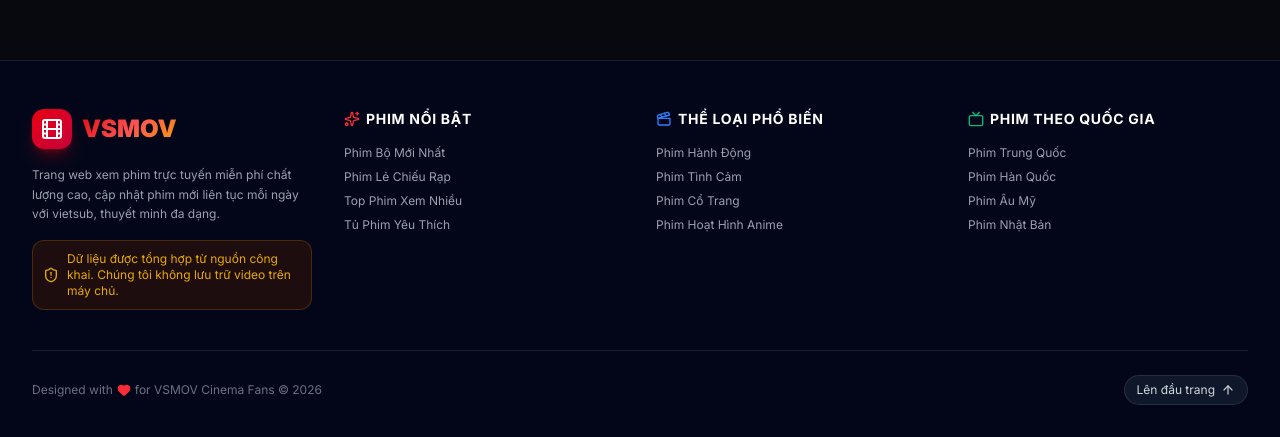
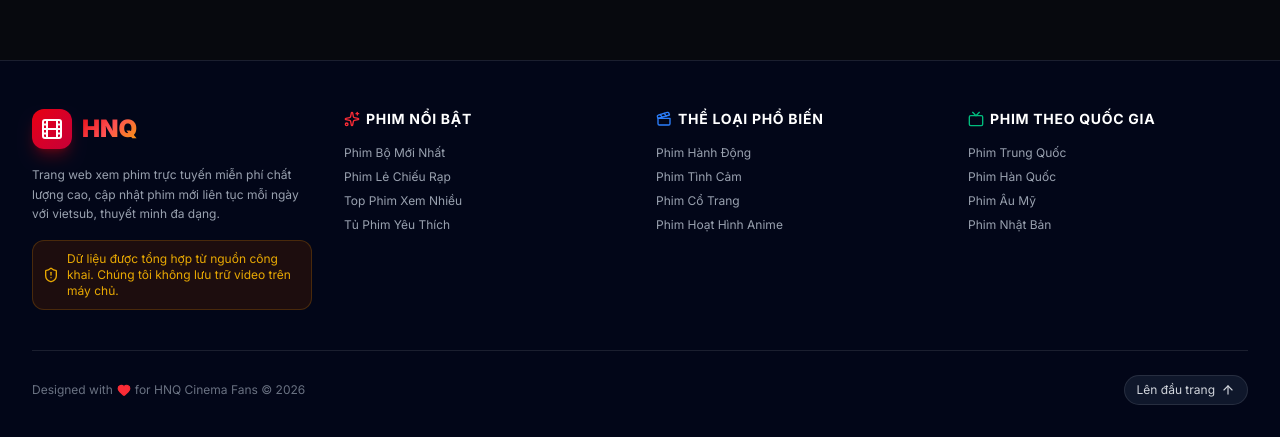
Before and after one commit to hoquan2007/Web-xem-phim, a Next.js app: page / in a window 1280 px wide. Shown: the part 820-1257 px from the top of the page. Built offline with nearby package versions, Linux system fonts and the light colour scheme; no server answers.

Commit message:
chore: rename brand from VSMOV to HNQ

```diff
--- a/src/app/layout.tsx
+++ b/src/app/layout.tsx
@@ -11,12 +11,12 @@ const inter = Inter({
 });
 
 export const metadata: Metadata = {
-  title: 'VSMOV - Web Xem Phim Trực Tuyến HD Vietsub Miễn Phí',
+  title: 'HNQ - Web Xem Phim Trực Tuyến HD Vietsub Miễn Phí',
   description:
     'Xem phim trực tuyến miễn phí chất lượng HD, phim bộ Trung Quốc, Hàn Quốc, phim lẻ chiếu rạp, anime hoạt hình chọn lọc mượt mà nhất.',
-  keywords: ['xem phim', 'phim vietsub', 'phim bo', 'phim le', 'vsmov', 'phim thuyet minh', 'xem phim online'],
+  keywords: ['xem phim', 'phim vietsub', 'phim bo', 'phim le', 'hnq', 'phim thuyet minh', 'xem phim online'],
   openGraph: {
-    title: 'VSMOV - Web Xem Phim Trực Tuyến HD Vietsub Miễn Phí',
+    title: 'HNQ - Web Xem Phim Trực Tuyến HD Vietsub Miễn Phí',
     description: 'Trang xem phim vietsub chất lượng cao, cập nhật phim mới nhất mỗi ngày.',
     type: 'website',
   },
--- a/src/components/home/HeroBanner.tsx
+++ b/src/components/home/HeroBanner.tsx
@@ -133,7 +133,7 @@ export const HeroBanner: React.FC<HeroBannerProps> = ({ movies }) => {
           <p className="text-xs sm:text-sm text-slate-300/90 font-normal line-clamp-2 sm:line-clamp-3 leading-relaxed max-w-xl">
             {currentMovie.content
               ? currentMovie.content.replace(/<[^>]*>?/gm, '')
-              : `Khám phá ngay bộ phim ${currentMovie.name} (${currentMovie.origin_name}) vietsub chất lượng cao HD 4K trên VSMOV!`}
+              : `Khám phá ngay bộ phim ${currentMovie.name} (${currentMovie.origin_name}) vietsub chất lượng cao HD 4K trên HNQ!`}
           </p>
 
           {/* RoPhim Style Action Buttons Row: Big Round Yellow Play | Heart | Info */}
--- a/src/components/layout/Footer.tsx
+++ b/src/components/layout/Footer.tsx
@@ -20,7 +20,7 @@ export default function Footer() {
               <div className="w-10 h-10 rounded-xl bg-gradient-to-br from-red-600 to-rose-700 flex items-center justify-center shadow-lg shadow-red-600/30">
                 <Film className="w-6 h-6 text-white" />
               </div>
-              <span className="text-2xl font-black text-gradient">VSMOV</span>
+              <span className="text-2xl font-black text-gradient">HNQ</span>
             </Link>
             <p className="text-xs leading-relaxed text-gray-400">
               Trang web xem phim trực tuyến miễn phí chất lượng cao, cập nhật phim mới liên tục mỗi ngày với vietsub, thuyết minh đa dạng.
@@ -124,7 +124,7 @@ export default function Footer() {
           <div className="flex items-center gap-1">
             <span>Designed with</span>
             <Heart className="w-3.5 h-3.5 text-red-500 fill-red-500" />
-            <span>for VSMOV Cinema Fans &copy; {new Date().getFullYear()}</span>
+            <span>for HNQ Cinema Fans &copy; {new Date().getFullYear()}</span>
           </div>
 
           <button
--- a/src/components/layout/MobileDrawer.tsx
+++ b/src/components/layout/MobileDrawer.tsx
@@ -62,7 +62,7 @@ export default function MobileDrawer({
               <div className="w-8 h-8 rounded-lg bg-red-600 flex items-center justify-center">
                 <Film className="w-5 h-5 text-white" />
               </div>
-              <span className="text-xl font-black text-gradient">VSMOV</span>
+              <span className="text-xl font-black text-gradient">HNQ</span>
             </Link>
             <button
               onClick={onClose}
@@ -192,7 +192,7 @@ export default function MobileDrawer({
 
         {/* Footer info */}
         <div className="pt-4 mt-6 border-t border-white/10 text-xs text-gray-500 text-center">
-          VSMOV Cinema &copy; 2026. All rights reserved.
+          HNQ Cinema &copy; 2026. All rights reserved.
         </div>
       </div>
     </div>
```
Also changed, not shown: 1 other file (tests, documents, lock files or other folders).
